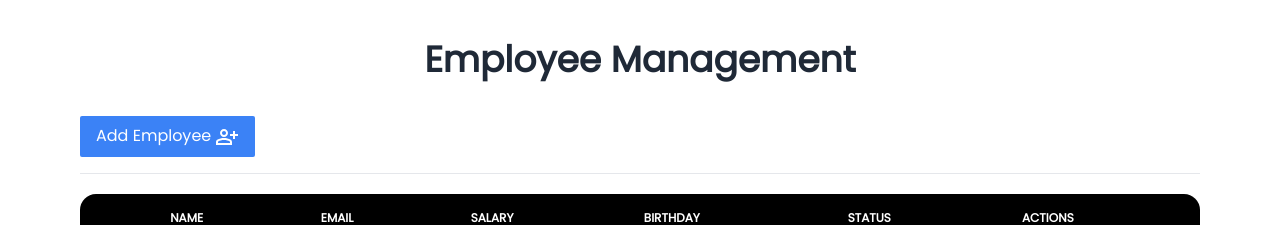
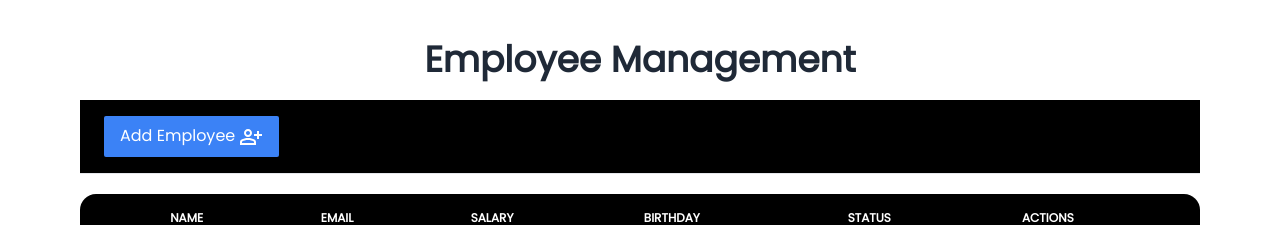
Before and after one commit to MuhammadBorhan/CRUD-Using-NextJS-Redux-React_Query, a Next.js app: page / in a window 1280 px wide. Shown: the top 225 px of the page. Built offline with nearby package versions, Linux system fonts and the light colour scheme; no server answers; the database is empty.

Commit message:
final updated

```diff
--- a/pages/index.js
+++ b/pages/index.js
@@ -40,7 +40,7 @@ export default function Home() {
         <h1 className="text-xl font-bold md:text-4xl text-center py-5">
           Employee Management
         </h1>
-        <div className="container py-4 mx-auto border-b flex justify-between sticky top-0 z-50">
+        <div className="container py-4 mx-auto border-b flex md:justify-between justify-center sticky top-0 z-50 bg-black px-6 flex-col md:flex-row gap-y-4">
           <button
             onClick={handleClick}
             className="py-2 px-4 rounded-sm text-white bg-blue-500 flex items-center gap-1 hover:text-gray-300"
@@ -51,7 +51,9 @@ export default function Home() {
               <PersonAddAltOutlinedIcon />{" "}
             </span>
           </button>
-          {deleteId ? deleteFunction({ handleDelete, handleCancle }) : <></>}
+          <div className="flex justify-center">
+            {deleteId ? deleteFunction({ handleDelete, handleCancle }) : <></>}
+          </div>
         </div>
 
         {/* form section */}
```
